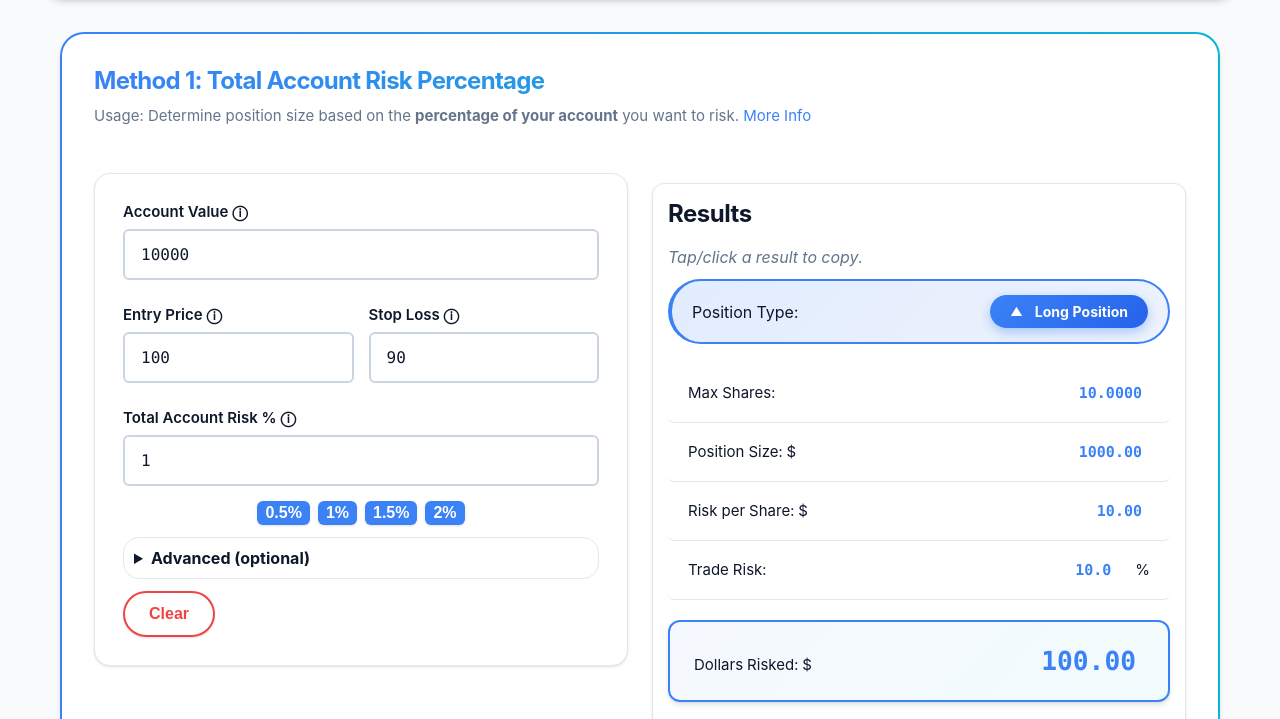
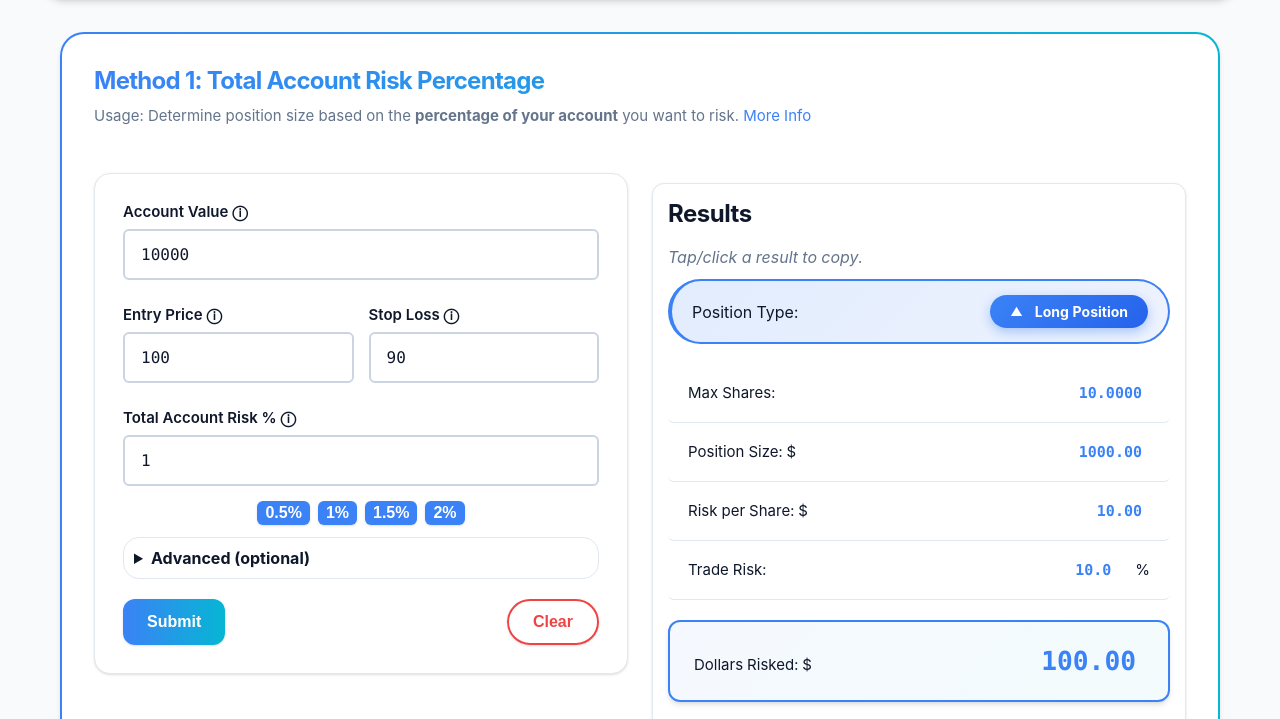
Before and after one commit to marcd35/position_sizing_calculator, a website: page total-risk-calculator.html in a window 1280 px wide. Shown: the part 81-800 px from the top of the page. Drawn offline with Linux system fonts and the light colour scheme.

Commit message:
added submit button back

```diff
--- a/src/css/shared.css
+++ b/src/css/shared.css
@@ -557,6 +557,28 @@ button:hover {
     margin-top: 20px;
 }
 
+/* Split layout: Submit left, Clear right */
+.button-group--split {
+    justify-content: space-between;
+}
+
+/* Primary button style - squircle with gradient */
+.btn--primary {
+    background: linear-gradient(90deg, var(--primary-color), var(--accent-color));
+    color: white;
+    border: none;
+    border-radius: 12px;
+    padding: 10px 24px;
+    font-weight: var(--font-weight-semibold);
+    transition: all var(--transition-standard);
+}
+
+.btn--primary:hover {
+    background: linear-gradient(90deg, var(--secondary-color), var(--primary-color));
+    box-shadow: 0 4px 16px rgba(59, 130, 246, 0.4);
+    transform: translateY(-1px);
+}
+
 /* Input Container - fix clipping */
 .input-container {
     background: var(--light-bg);
--- a/src/js/total-risk-calculator.js
+++ b/src/js/total-risk-calculator.js
@@ -6,6 +6,15 @@ document.addEventListener('DOMContentLoaded', () => {
     }
 
     const clearButton = document.getElementById('clearButton');
+    const submitButton = document.getElementById('submitButton');
+
+    // Event listener for the Submit button
+    if (submitButton) {
+        submitButton.addEventListener('click', () => {
+            calculate({ source: 'manual' });
+        });
+    }
+
     if (clearButton) {
         clearButton.addEventListener('click', () => {
             // Clear inputs
@@ -215,11 +224,12 @@ function calculate(options) {
         updateText('position-allotment', 'N/A');
     }
 
-    // Update history
+    // Update history (only on manual submit)
     const timestamp = new Date().toLocaleString();
     const ariaLive = document.getElementById('aria-live');
     if (ariaLive && !isAuto) ariaLive.textContent = `Calculated: Max Shares ${maxShares.toFixed(4)}, Position Size $${positionSize.toFixed(2)}`;
 
+    if (!isAuto) {
         const resultContainer = document.getElementById('results-container');
         const safeTicker = escapeHTML(tickerSymbol);
         const historyHTML = `
@@ -245,6 +255,7 @@ function calculate(options) {
                 <strong>Timestamp:</strong> ${timestamp}
             </div>`;
         addHistoryEntry('results-container', historyHTML);
+    }
 
     // Success notification
     if (!isAuto && typeof notify === 'function') notify('success','Calculation complete.');
--- a/total-risk-calculator.html
+++ b/total-risk-calculator.html
@@ -129,7 +129,11 @@
             </div>
         </details>
 
-        <button id="clearButton" class="btn btn--danger">Clear</button>
+        <!-- Submit and Clear Buttons -->
+        <div class="button-group button-group--split">
+            <button id="submitButton" class="btn btn--primary">Submit</button>
+            <button id="clearButton" class="btn btn--danger">Clear</button>
+        </div>
 
                 </div>
             </section>
```
Also changed, not shown: dollar-risk-calculator.html (+3 -2 lines), position-percent-calculator.html (+3 -2 lines), src/js/dollar-risk-calculator.js (+12 -1 lines), src/js/position-percent-calculator.js (+12 -1 lines). Lines whose indentation alone changed are shown as unchanged.
